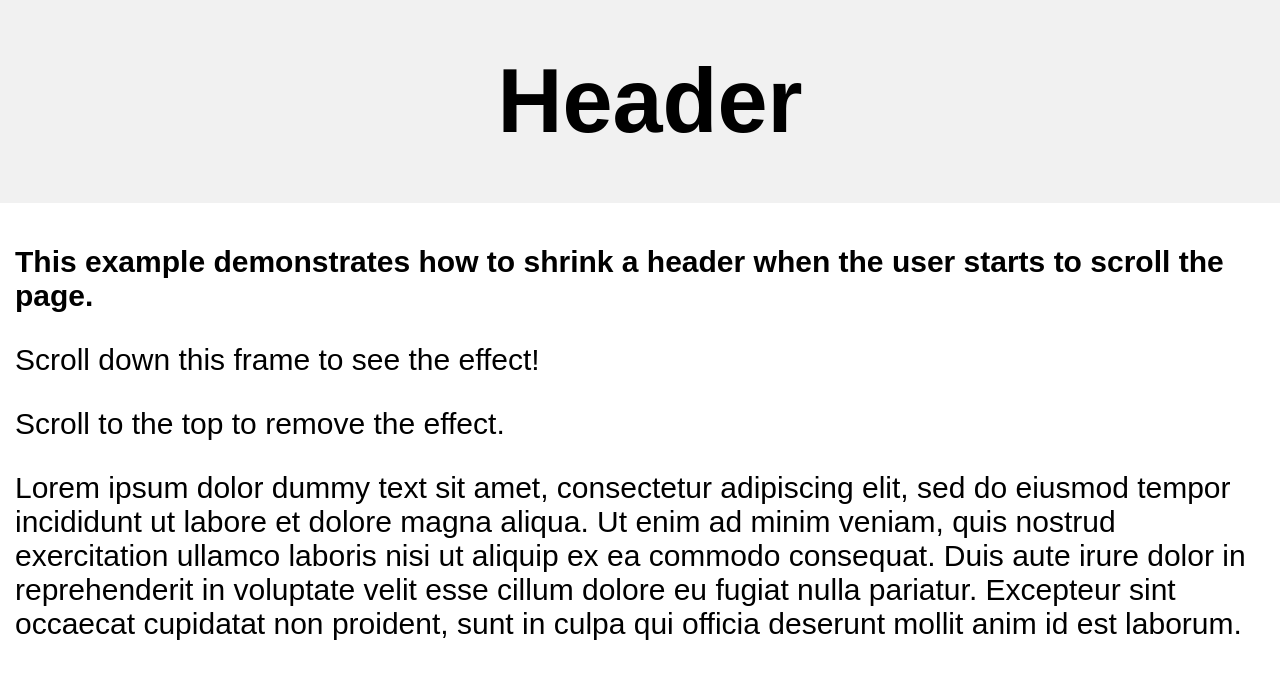
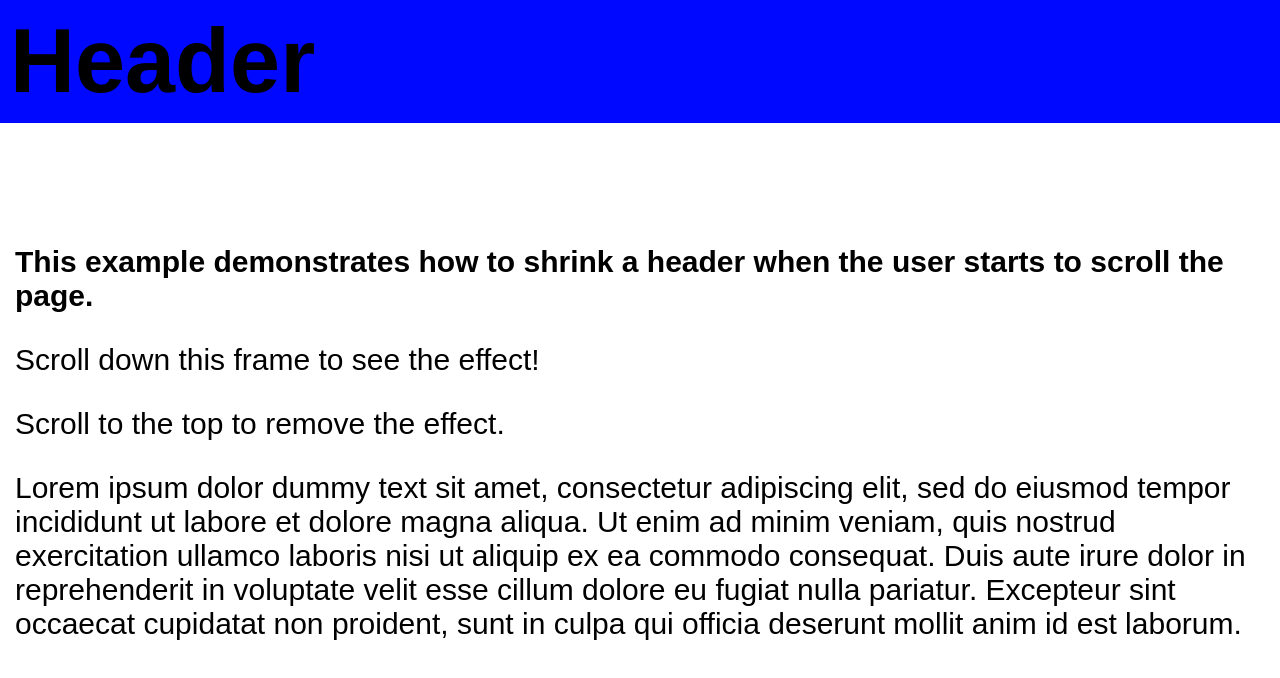
Before and after one commit to AeronexCargo/AeronexCargo_page, a plain HTML site: page index2.html in a window 1280 px wide. Shown: the top 678 px of the page. Drawn offline with Linux system fonts and the light colour scheme.

Commit message:
index2 modified

```diff
--- a/index2.html
+++ b/index2.html
@@ -9,10 +9,7 @@ body {
 }
 
 #header {
-  background-color: #f1f1f1;
-  padding: 50px 10px;
-  color: black;
-  text-align: center;
+
   font-weight: bold;
   position: fixed;
   top: 0;
@@ -21,11 +18,19 @@ body {
 }
 
 .mainheader {
+  padding: 10px 10px;
+  background-color: #0008ff;
+  color: black;
   font-size: 90px;
+  text-align: left;
 }
 
 .reduced {
+  padding: 1px 1px;
+  background-color: #00058c;
+  color: rgb(255, 255, 255);
   font-size: 30px;
+  text-align: left;
 }
 </style>
 </head>
```
